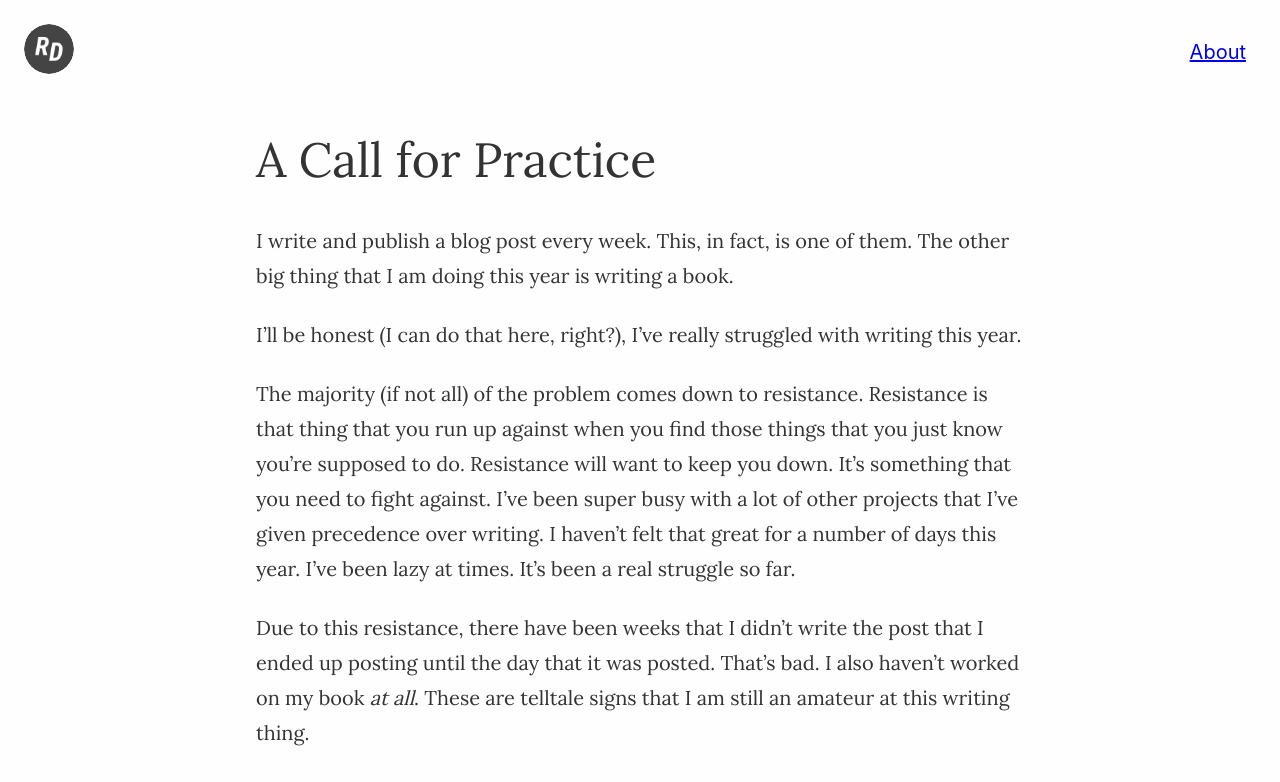
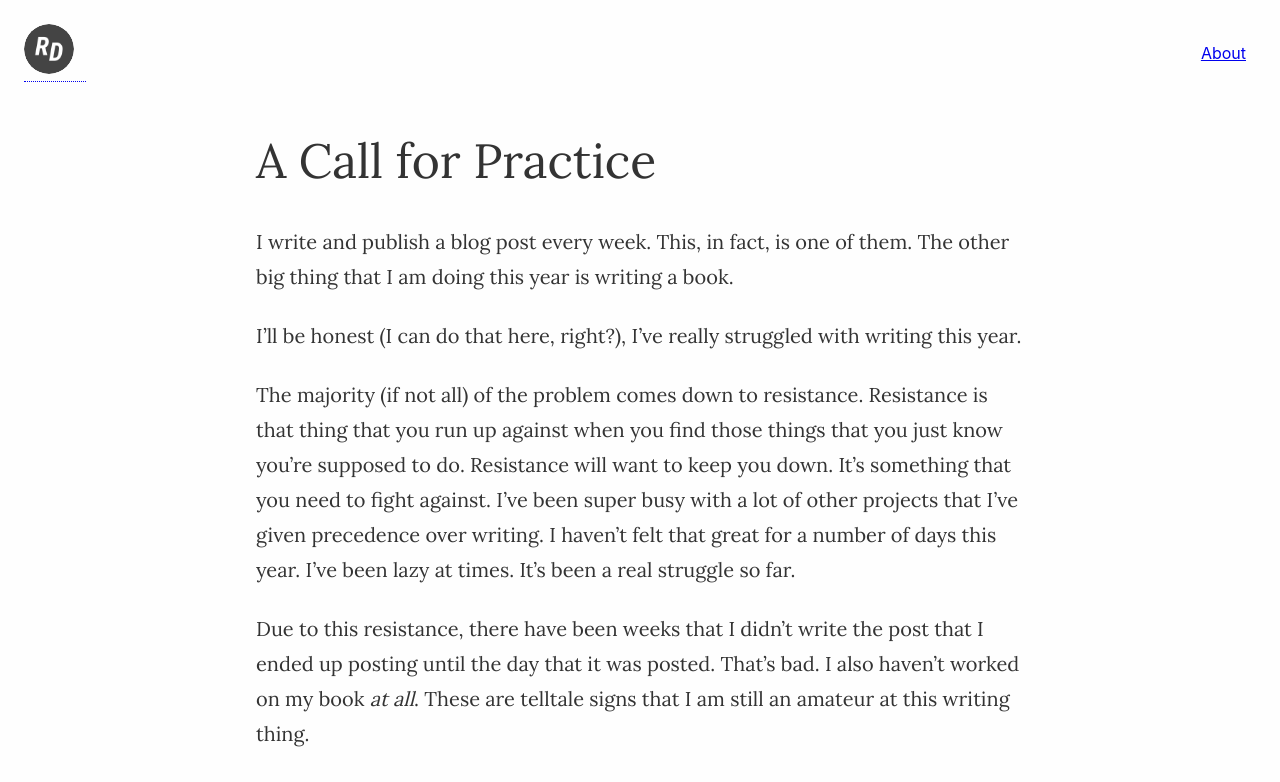
Before and after one commit to richarddubay/richarddubay, a Gatsby site: page /a-call-for-practice/ in a window 1280 px wide. In both pictures the pointer is over the link 54 px from the left and 52 px from the top of the page. Shown: the top 782 px of the page. Built offline with nearby package versions, Linux system fonts and the light colour scheme; Gatsby itself is replaced by a stand-in of ours; some packages are replaced by stand-ins of ours.

Commit message:
updated a couple styles

```diff
--- a/src/components/layout.css
+++ b/src/components/layout.css
@@ -2,6 +2,15 @@ html {
   background-color: #fefefe;
   padding: 0;
   margin: 0;
+}
+
+ul li a {
+  font-size: 1.25rem;
+}
+
+a:hover {
+  text-decoration: none;
+  border-bottom: 1px dotted;
 }
 
 .layout {
@@ -34,6 +43,7 @@ html {
 .siteHeader nav ul li a {
   padding: 0 10px;
   box-shadow: none;
+  font-size: 1rem;
 }
 
 .main {
--- a/src/styles/global.css
+++ b/src/styles/global.css
@@ -1,7 +1,3 @@
 html {
   background-color: #1c1d48;
 }
-
-ul li a {
-  font-size: 1.25rem;
-}
```
